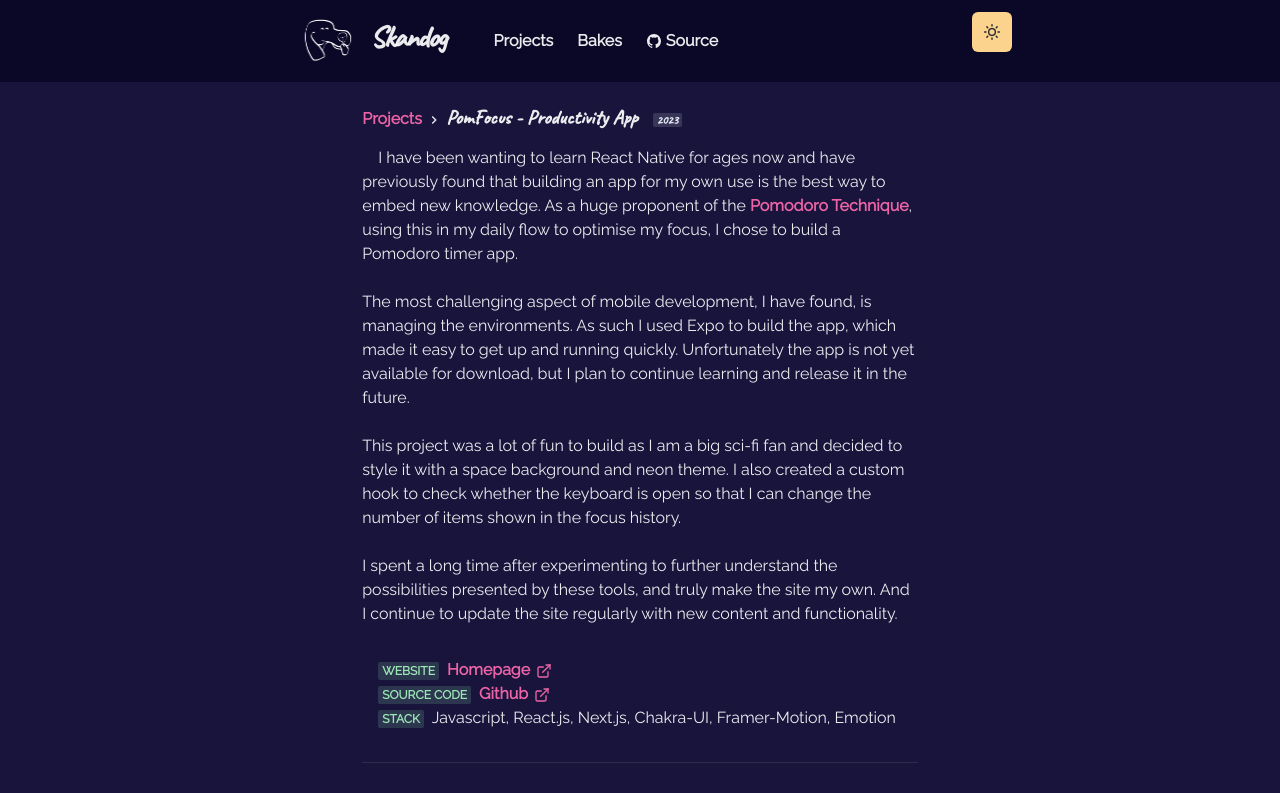
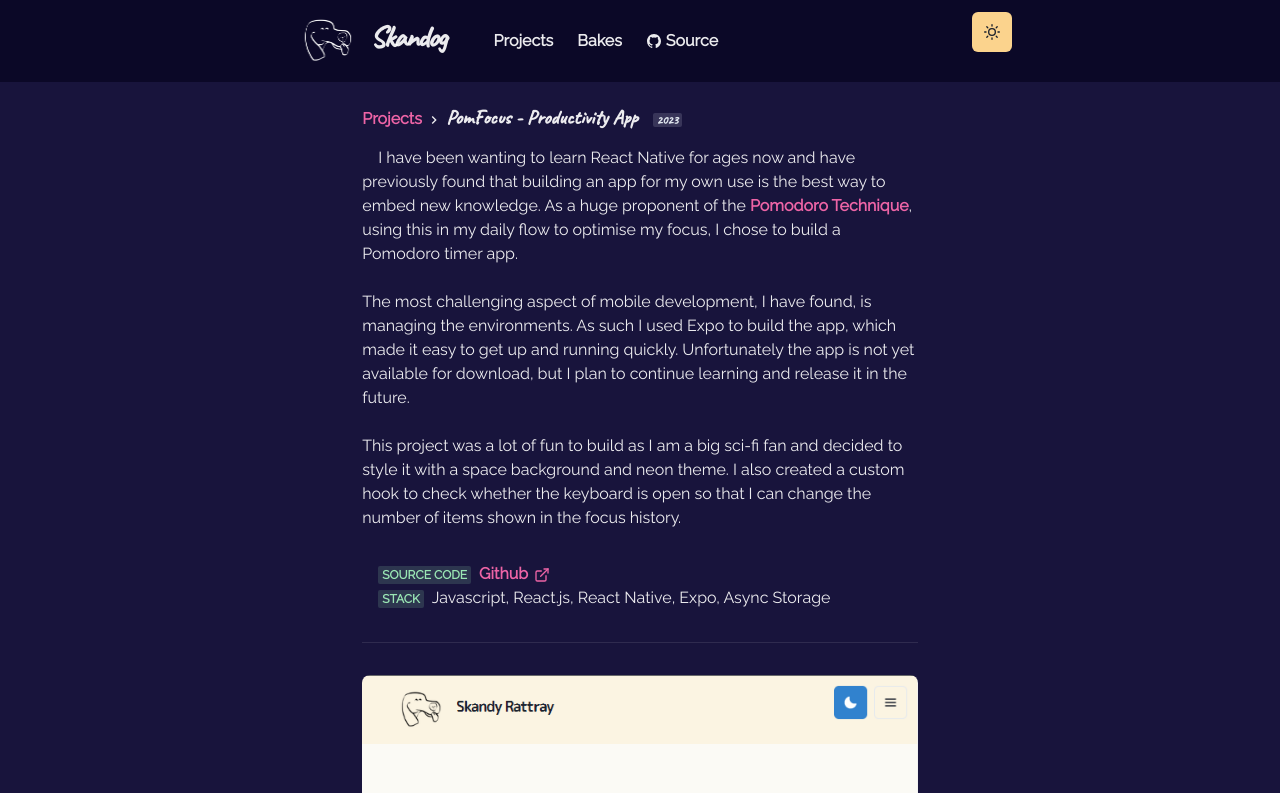
Before and after one commit to skandog/p, a Next.js app: page /projects/pomfocus in a window 1280 px wide. Shown: the top 793 px of the page. Built offline with nearby package versions, Linux system fonts and the light colour scheme.

Commit message:
finished first draft of the copy

```diff
--- a/pages/projects/pomfocus.js
+++ b/pages/projects/pomfocus.js
@@ -46,30 +46,24 @@ const Project = () => {
           can change the number of items shown in the focus history.
           <br />
           <br />
-          I spent a long time after experimenting to further understand the
-          possibilities presented by these tools, and truly make the site my
-          own. And I continue to update the site regularly with new content and
-          functionality. <br />
-          <br />
         </P>
         <List ml={4} my={2}>
+          {/* // Leaving this here for when its avaialble for d/l
           <ListItem>
             <Meta>Website</Meta>
-            <Link href="https://p-skandog.vercel.app/" target={'_blank'}>
+            <Link href="" target={'_blank'}>
               Homepage <ExternalLinkIcon mx={'2px'} />
             </Link>
-          </ListItem>
+          </ListItem> */}
           <ListItem>
             <Meta>Source Code</Meta>
-            <Link href="https://github.com/skandog/p" target={'_blank'}>
+            <Link href="https://github.com/skandog/pomfocus" target={'_blank'}>
               Github <ExternalLinkIcon mx={'2px'} />
             </Link>
           </ListItem>
           <ListItem>
             <Meta>Stack</Meta>
-            <span>
-              Javascript, React.js, Next.js, Chakra-UI, Framer-Motion, Emotion
-            </span>
+            <span>Javascript, React.js, React Native, Expo, Async Storage</span>
           </ListItem>
         </List>
         <Divider my={8} />
```
